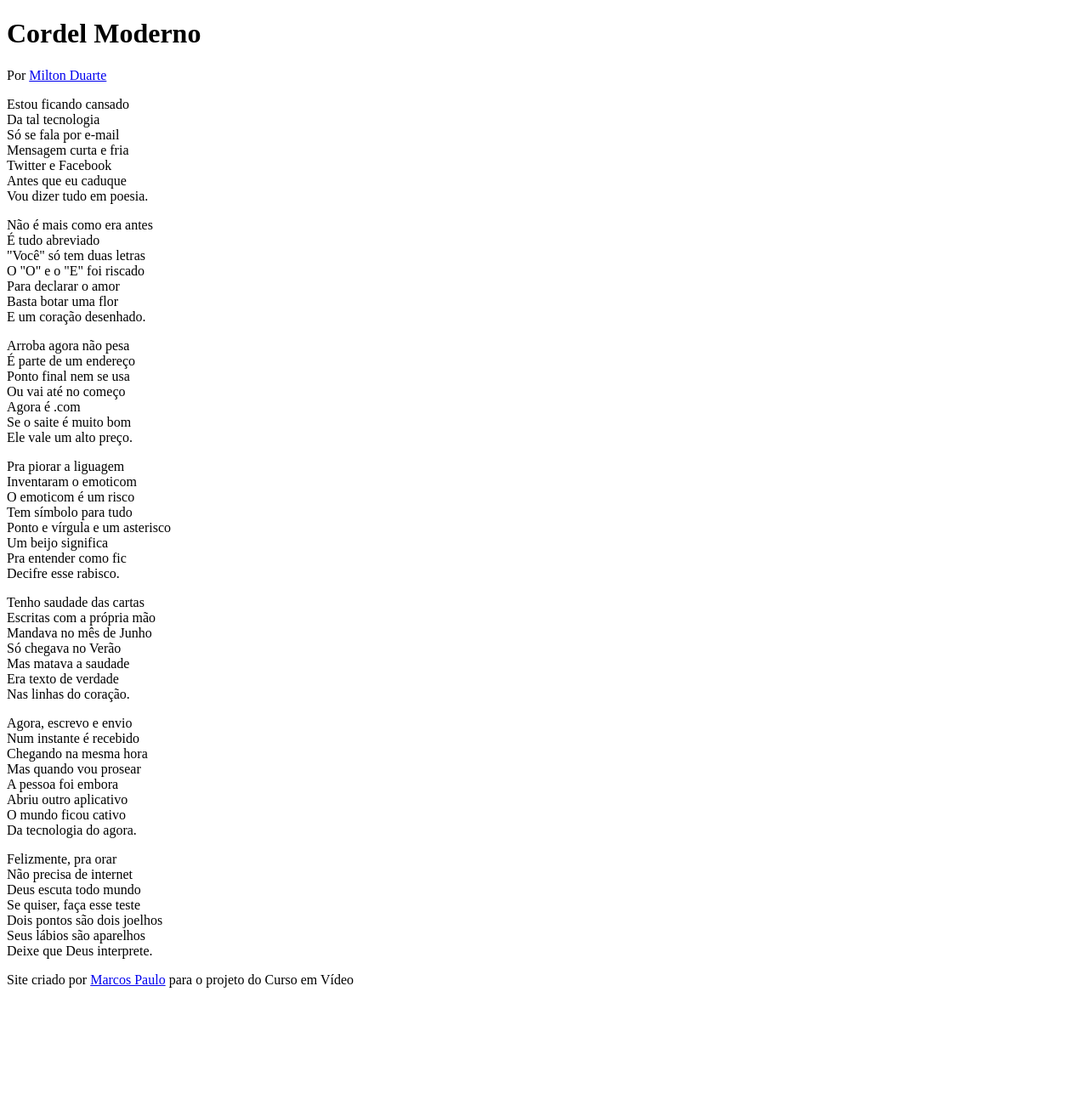
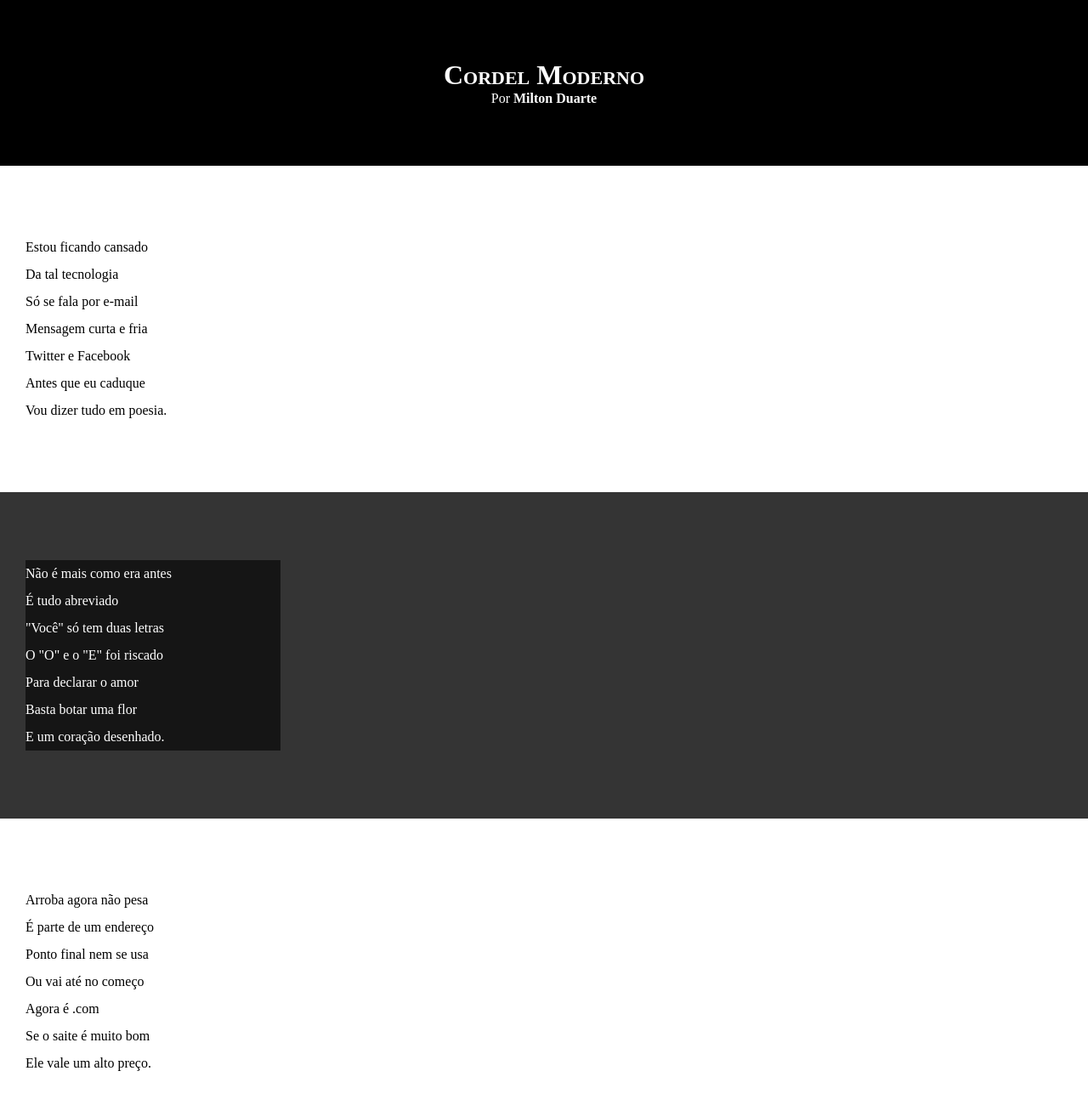
Before and after one commit to marcola2006/exercicios, a plain HTML site: page desafios-CSS-HTML/desafio-6/projetocordel.html in a window 1280 px wide. Shown: the top 1300 px of the page at 85% size. Before the commit the page ends 1170 px from the top, so only its background shows below. Drawn offline with Linux system fonts and the light colour scheme.

Commit message:
att proj

```diff
--- a/desafios-CSS-HTML/desafio-6/estilo/style.css
+++ b/desafios-CSS-HTML/desafio-6/estilo/style.css
@@ -1 +1,72 @@
 @charset "UTF-8";
+
+* {
+    margin: 0;
+    padding: 0;
+
+}
+
+html, body {
+    min-height: 100vh;
+    background-color: darkgrey;
+
+}
+
+header {
+    text-align: center;
+    padding: 20px;
+    background-color: black;
+    color: white;
+    ;
+}
+
+header > h1 {
+   padding-top: 50px;
+   font-variant: small-caps;
+}
+
+header > p {
+
+    padding-bottom: 50px;
+}
+
+a {
+    color: white;
+    text-decoration: none;
+    font-weight: bolder;
+}
+
+header a:hover, footer a:hover {
+    text-decoration: underline;
+}
+
+section {
+    padding-top: 10vh;
+    padding-bottom: 10vh;
+    line-height: 2em;
+    padding-left: 30px;
+}
+
+section.normal {
+
+    background-color: white;
+    color: black;
+}
+
+section.imagem {
+    background-color: rgb(52, 52, 52);
+    color: white; }
+
+    section.imagem > p {
+        background-color: rgba(0, 0, 0, 0.589);
+        width: 300px;
+    }
+
+
+footer {
+    text-align: center;
+    padding: 10px;
+    background-color: black;
+    color: white;
+
+}
--- a/desafios-CSS-HTML/desafio-6/projetocordel.html
+++ b/desafios-CSS-HTML/desafio-6/projetocordel.html
@@ -13,7 +13,7 @@
    </header>
 
 
-    <section>
+    <section class="normal">
         <p>
             Estou ficando cansado <br>
             Da tal tecnologia <br>
@@ -27,7 +27,7 @@
 
 
 
-    <section>
+    <section class="imagem">
         <p>
             Não é mais como era antes <br>
             É tudo abreviado <br>
@@ -41,7 +41,7 @@
 
 
 
-    <section>
+    <section class="normal">
         <p>
             Arroba agora não pesa <br>
             É parte de um endereço <br>
@@ -55,7 +55,7 @@
 
 
 
-    <section>
+    <section class="normal">
         <p>
             Pra piorar a liguagem <br>
             Inventaram o emoticom <br>
@@ -70,7 +70,7 @@
 
 
 
-    <section>
+    <section class="imagem">
         <p>
             Tenho saudade das cartas <br>
             Escritas com a própria mão <br>
@@ -84,7 +84,7 @@
 
 
 
-    <section>
+    <section class="normal">
         <p>
             Agora, escrevo e envio <br>
             Num instante é recebido <br>
@@ -95,11 +95,11 @@
             O mundo ficou cativo <br>
             Da tecnologia do agora.
         </p>
-    </section>
+    </section >
 
 
 
-    <section>
+    <section class="normal">
         <p>
             Felizmente, pra orar <br>
             Não precisa de internet <br>
```
